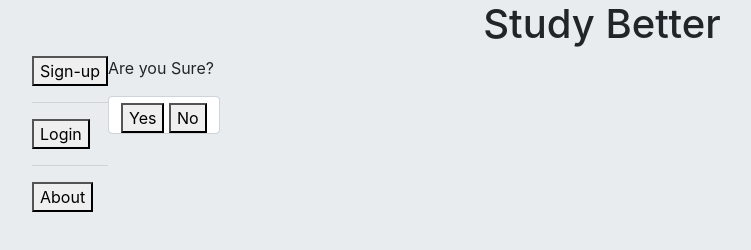
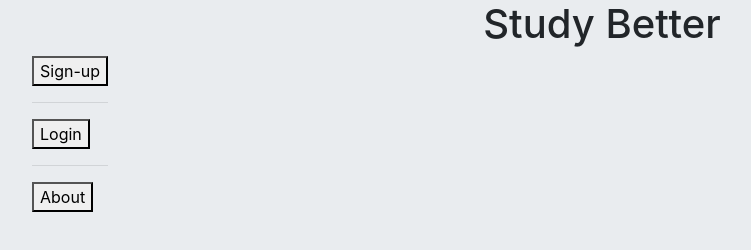
Before and after one commit to mmmoore1313/cuddly-sniffle-study-app, a website built with webpack: page index.html in a window 1280 px wide. Shown: the whole page, without its empty margins (38-789 px from the left). Built offline with nearby package versions, Linux system fonts and the light colour scheme.

Commit message:
Removed the excess change password and sign out forms from the index.html page

```diff
--- a/index.html
+++ b/index.html
@@ -30,19 +30,6 @@
               About
             </button>
           </div>
-          <div>
-            <p>Are you Sure?</p>
-            <form id='#sign-out'>
-              <div class='form-control'>
-                <button type='submit' id='yeeah'>
-                  Yes
-                </button>
-                <button type='buton' class='naah'>
-                  No
-                </button>
-              </div>
-            </form>
-          </div>
           <div class='user'>
             <button id='review'>
               Review
@@ -66,10 +53,9 @@
               About
             </button>
             <hr>
-            <button id='logOut'>
+            <button id='log-out'>
               Sign out
             </button>
-
           </div>
         </div>
         <div id='messages' class="modal fade" role="dialog">
```
